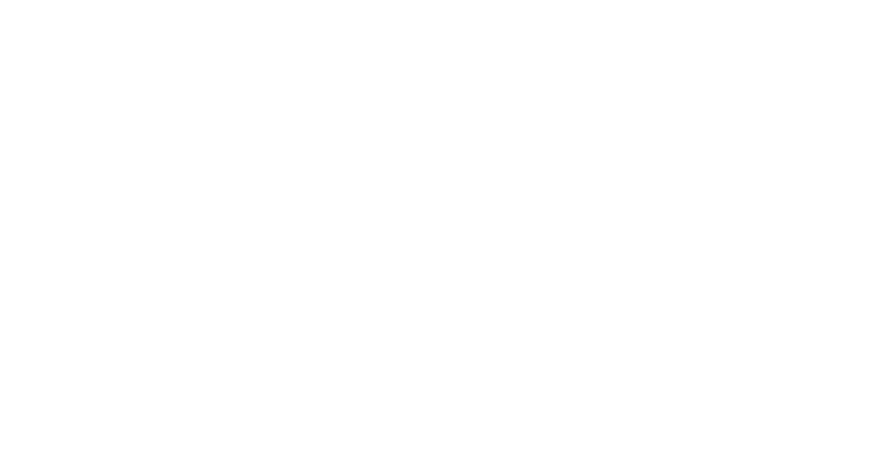
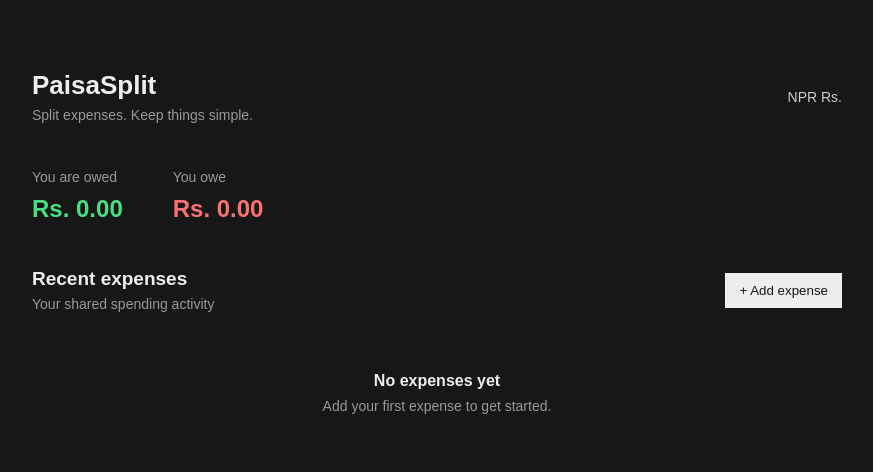
Before and after one commit to Sushan2589/Money-Split, a plain HTML site: page index.html in a window 1280 px wide. Shown: the whole page, without its empty margins (203-1076 px from the left). Drawn offline with Linux system fonts and the light colour scheme.

Commit message:
CSS and basic template no logic

```diff
--- a/index.html
+++ b/index.html
@@ -9,7 +9,50 @@
 </head>
 <body>
 
+    <div class="container">
 
+        <header>
+            <div>
+                <h1>PaisaSplit</h1>
+                <p>Split expenses. Keep things simple.</p>
+            </div>
+
+            <span class="currency">NPR Rs.</span>
+        </header>
+
+        <main>
+            <section class="balances">
+                <div class="balance-card">
+                    <p>You are owed</p>
+                    <h2 class="positive" id="owed">Rs. 0.00</h2>
+                </div>
+
+                <div class="balance-card">
+                    <p>You owe</p>
+                    <h2 class="negative" id="owe">Rs. 0.00</h2>
+                </div>
+            </section>
+
+            <section class="expenses-section">
+                <div class="section-header">
+                    <div>
+                        <h2>Recent expenses</h2>
+                        <p>Your shared spending activity</p>
+                    </div>
+
+                    <button id="addExpense">+ Add expense</button>
+                </div>
+
+                <div id="expenseList" class="expense-list">
+                    <div class="empty-state">
+                        <h3>No expenses yet</h3>
+                        <p>Add your first expense to get started.</p>
+                    </div>
+                </div>
+            </section>
+        </main>
+
+    </div>
 
     <script src="script.js"></script>
 </body>
--- a/script.js
+++ b/script.js
@@ -0,0 +1,7 @@
+
+const addExpenseButton = document.getElementById("addExpense");
+const expenseList = document.getElementById("expenseList");
+
+addExpenseButton.addEventListener("click", () => {
+    alert("Expense form coming soon!");
+});
--- a/style.css
+++ b/style.css
@@ -0,0 +1,110 @@
+
+* {
+    margin: 0;
+    padding: 0;
+    box-sizing: border-box;
+}
+
+body {
+    background: #171717;
+    color: #eeeeee;
+    font-family: Arial, sans-serif;
+}
+
+.container {
+    max-width: 850px;
+    margin: 50px auto;
+    padding: 20px;
+}
+
+header {
+    display: flex;
+    justify-content: space-between;
+    align-items: center;
+    margin-bottom: 40px;
+}
+
+header h1 {
+    font-size: 26px;
+}
+
+header p,
+.section-header p,
+.balance-card p,
+.empty-state p {
+    color: #999999;
+    font-size: 14px;
+    margin-top: 6px;
+}
+
+.currency {
+    color: #cccccc;
+    font-size: 14px;
+}
+
+.balances {
+    display: flex;
+    gap: 50px;
+    margin-bottom: 45px;
+}
+
+.balance-card h2 {
+    font-size: 24px;
+    margin-top: 10px;
+}
+
+.positive {
+    color: #4ade80;
+}
+
+.negative {
+    color: #f87171;
+}
+
+.section-header {
+    display: flex;
+    justify-content: space-between;
+    align-items: center;
+    margin-bottom: 25px;
+}
+
+.section-header h2 {
+    font-size: 19px;
+}
+
+button {
+    background: #eeeeee;
+    color: #171717;
+    border: none;
+    padding: 10px 14px;
+    cursor: pointer;
+}
+
+.empty-state {
+    color: #999999;
+    padding: 35px 0;
+    text-align: center;
+}
+
+.empty-state h3 {
+    color: #eeeeee;
+    font-size: 16px;
+    margin-bottom: 8px;
+}
+
+@media (max-width: 600px) {
+    .container {
+        margin: 20px auto;
+    }
+
+    .balances {
+        gap: 25px;
+        flex-wrap: wrap;
+    }
+
+    .section-header {
+        align-items: flex-start;
+        gap: 15px;
+        flex-direction: column;
+    }
+}
```
